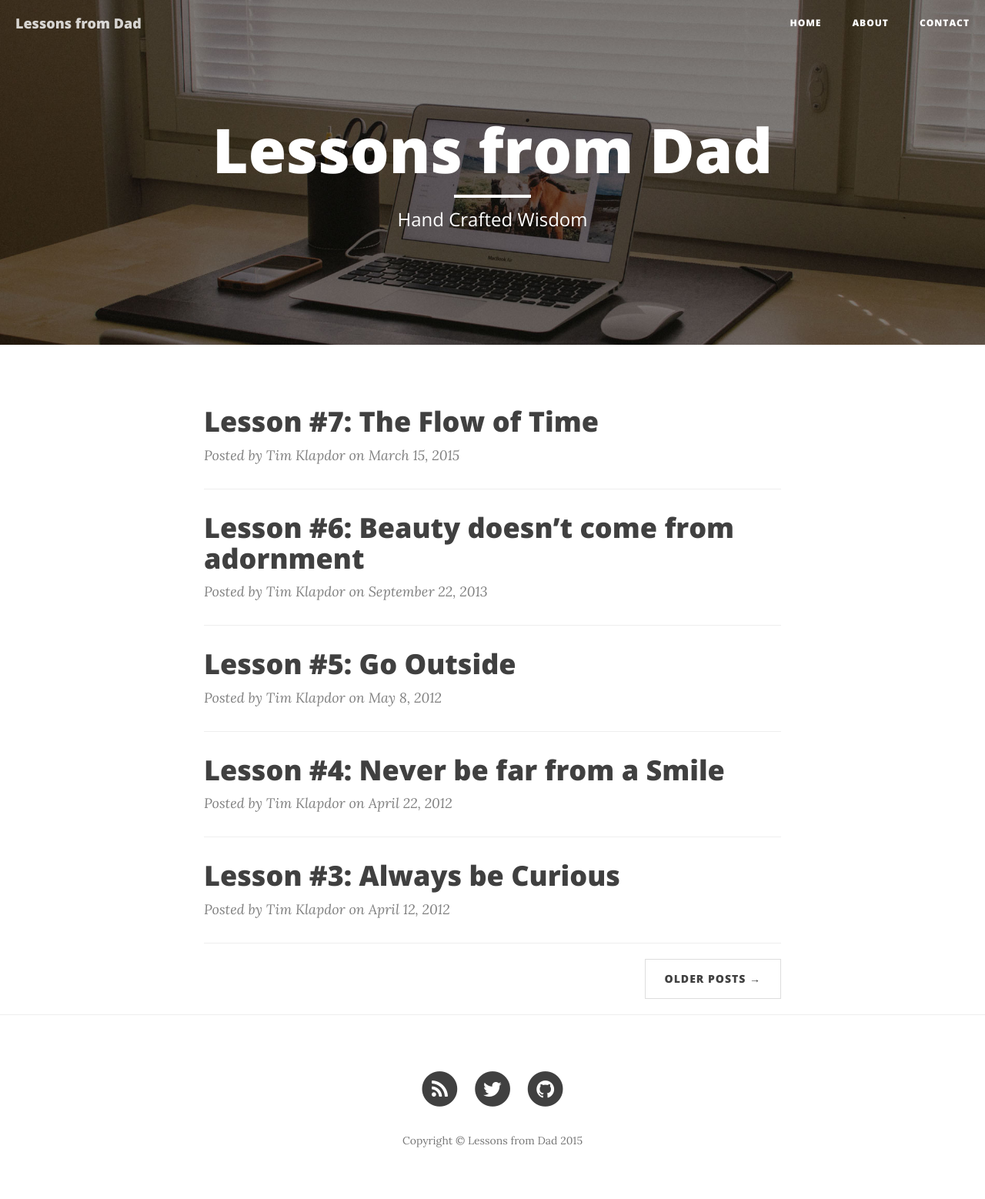
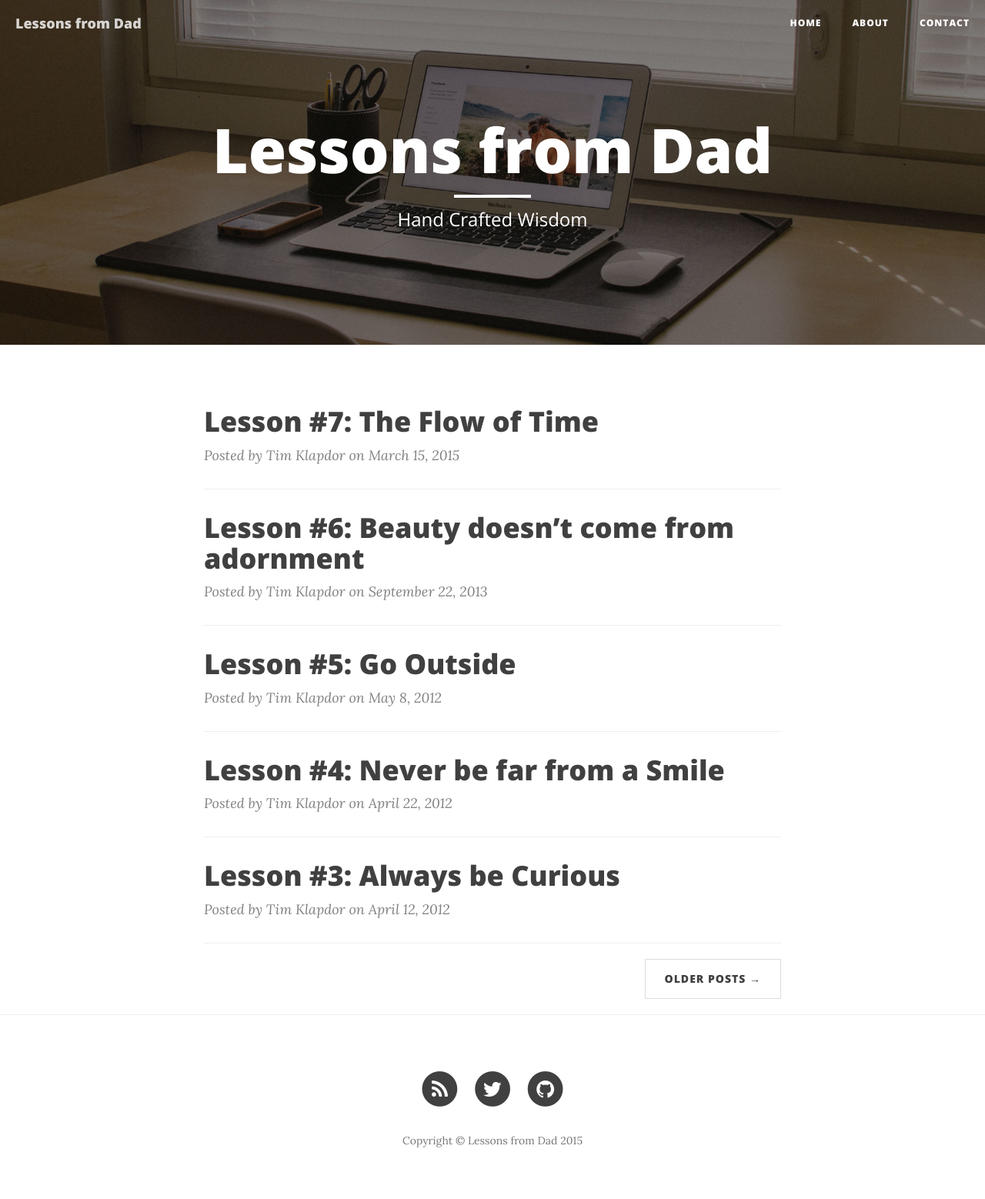
Before and after one commit to timklapdor/Lessons-From-Dad, a Jekyll site: the page built from index.html, in a window 1280 px wide. Shown: the whole page at 77% size. Built offline with Jekyll 4.4.1, drawn with Linux system fonts in a browser that asks for light colours; nearby versions of some CDN libraries; the list of posts is cut into pages by our own code.

Commit message:
css hack

```diff
--- a/css/clean-blog.css
+++ b/css/clean-blog.css
@@ -128,10 +128,12 @@ hr.small {
   }
 }
 .intro-header {
-  background: no-repeat center center, linear-gradient(
-      rgba(255, 0, 0, 0.45),
-      rgba(255, 0, 0, 0.45)
+  background:linear-gradient(
+      rgba(0, 0, 0, 0.5),
+      rgba(0, 0, 0, 0.5)
     ),;
+background-repeat: no-repeat;
+    background-position: center center;
   background-color: #808080;
   background-attachment: scroll;
   -webkit-background-size: cover;
```
